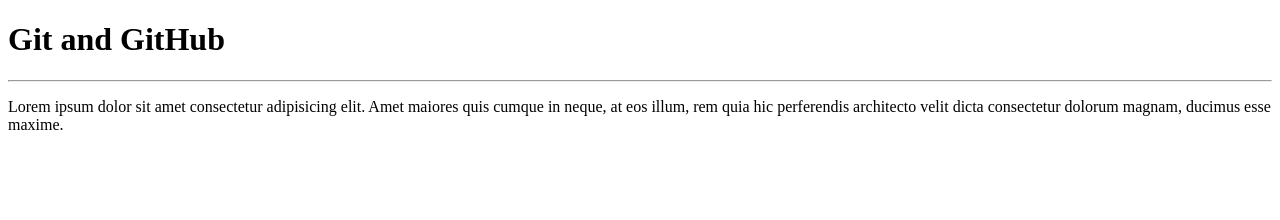
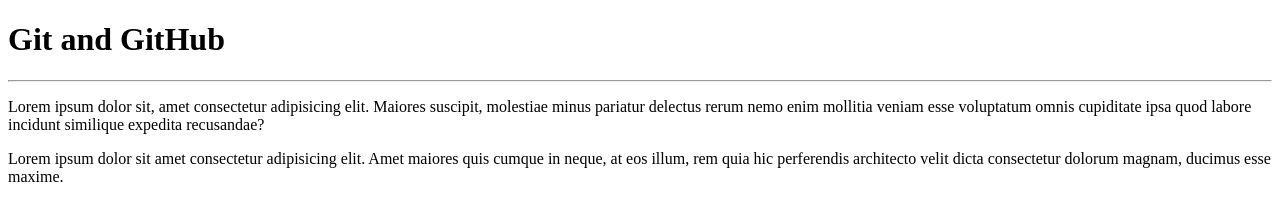
Before and after one commit to julianachagas/Hello-World, a plain HTML site: page Site-example/index.html in a window 1280 px wide. Drawn offline with Linux system fonts and the light colour scheme.

Commit message:
Add a paragraph

```diff
--- a/Site-example/index.html
+++ b/Site-example/index.html
@@ -8,6 +8,7 @@
 <body>
     <h1>Git and GitHub</h1>
     <hr>
+    <p>Lorem ipsum dolor sit, amet consectetur adipisicing elit. Maiores suscipit, molestiae minus pariatur delectus rerum nemo enim mollitia veniam esse voluptatum omnis cupiditate ipsa quod labore incidunt similique expedita recusandae?</p>
     <p>Lorem ipsum dolor sit amet consectetur adipisicing elit. Amet maiores quis cumque in neque, at eos illum, rem quia hic perferendis architecto velit dicta consectetur dolorum magnam, ducimus esse maxime.</p>
 </body>
 </html>
```
